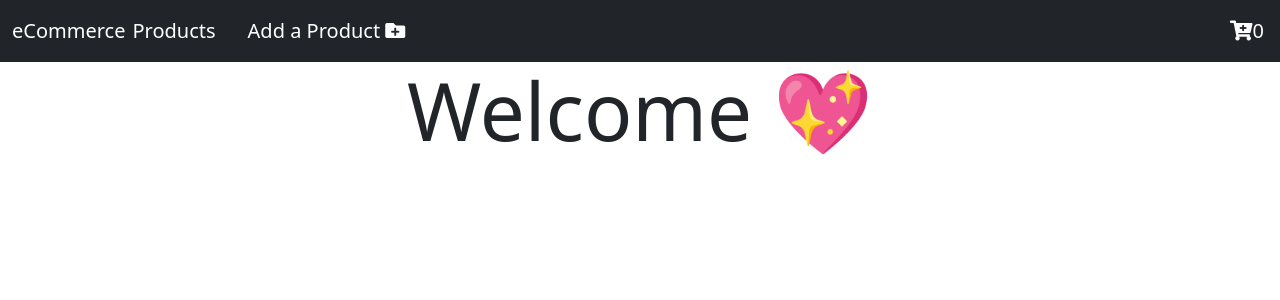
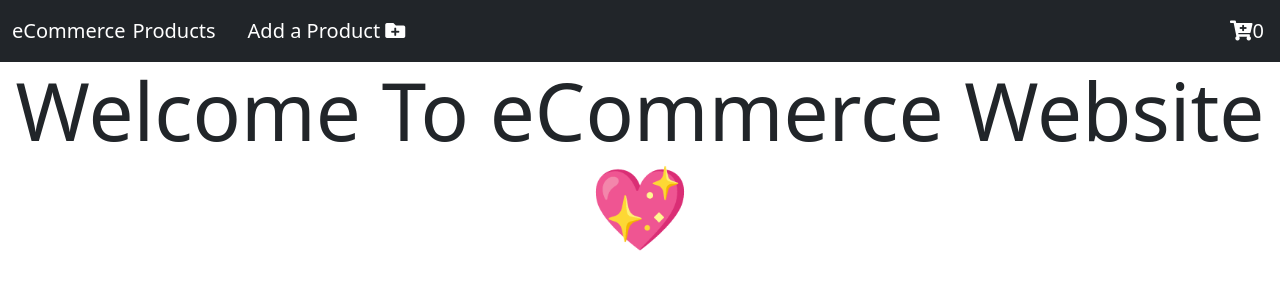
Before and after one commit to nonuabi/Ecommerce-app, a React (Create React App) app: page / in a window 1280 px wide. Shown: the top 300 px of the page. Built offline with nearby package versions, Linux system fonts and the light colour scheme.

Commit message:
update app

```diff
--- a/src/App.js
+++ b/src/App.js
@@ -4,7 +4,7 @@ import "./App.css";
 const App = () => {
   return (
     <div className="App">
-      <h1 className="display-1">Welcome 💖</h1>
+      <h1 className="display-1">Welcome To eCommerce Website 💖</h1>
     </div>
   );
 };
```
